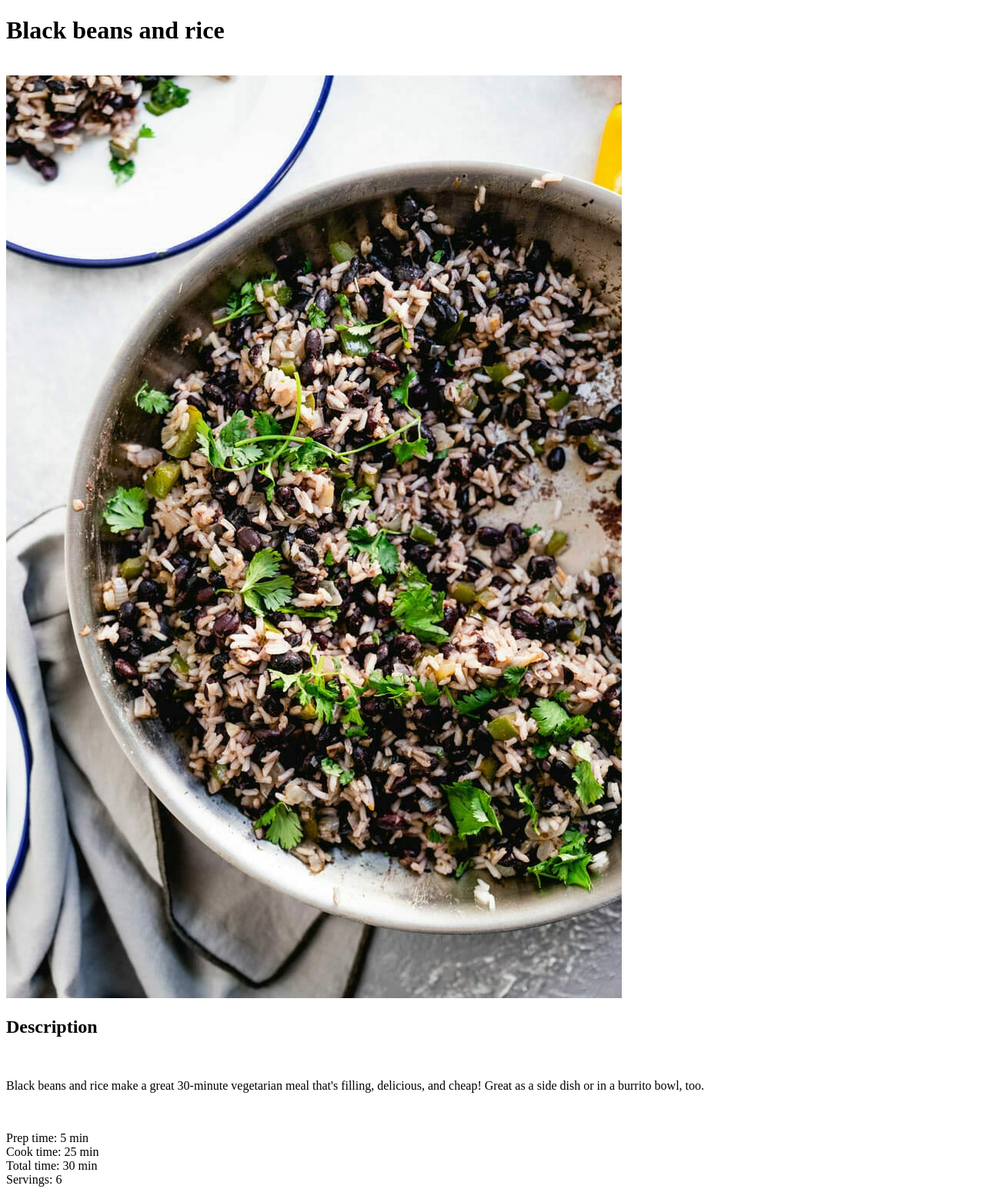
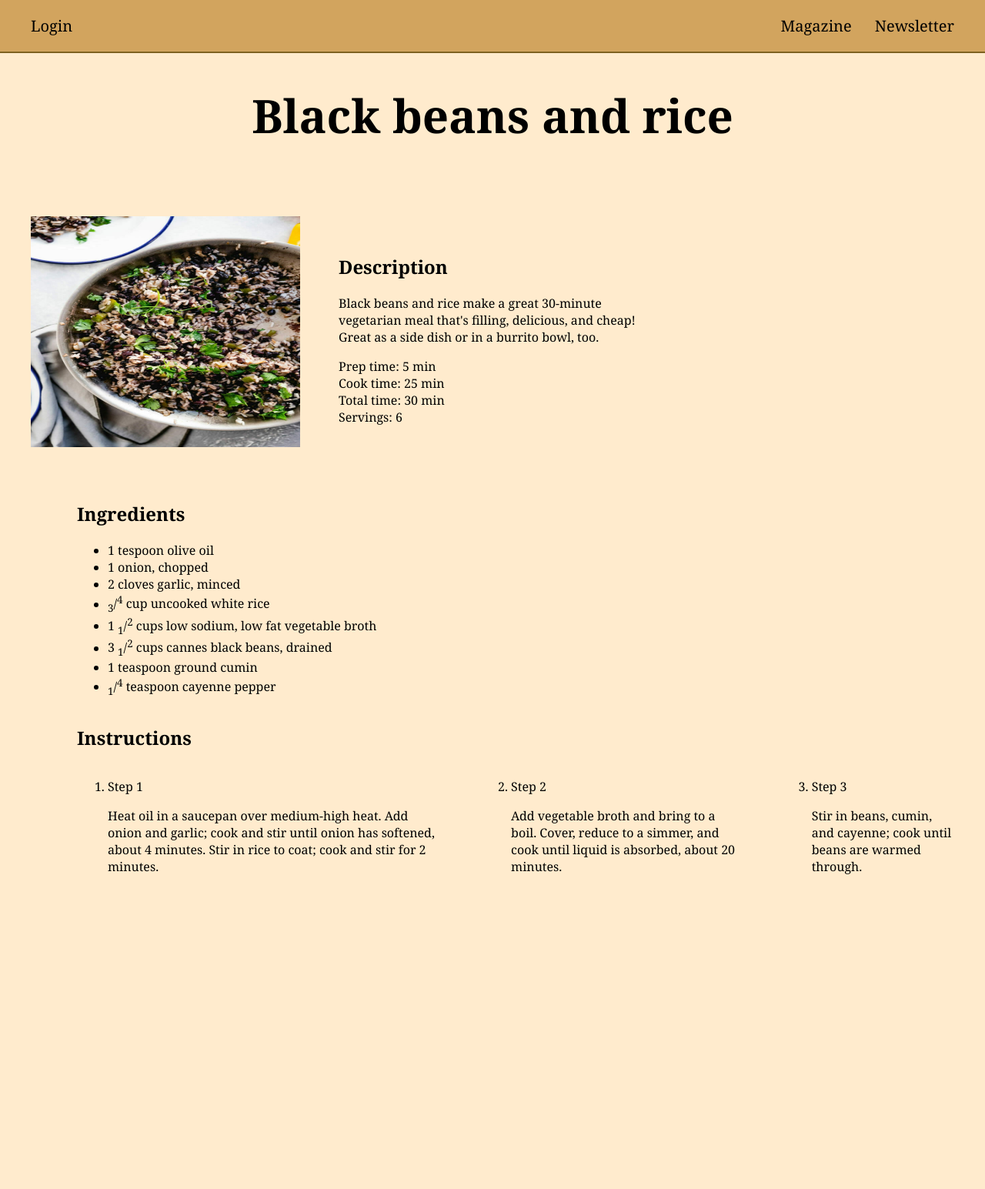
Before and after one commit to EcnMaria/odin-recipes, a plain HTML site: page recipes/black-beans-and-rice.html in a window 1280 px wide. Shown: the top 1545 px of the page at 77% size. After the commit the page ends 1169 px from the top, so only its background shows below. Drawn offline with Linux system fonts and the light colour scheme.

Commit message:
Updated recipes

```diff
--- /dev/null
+++ b/index.css
@@ -0,0 +1,46 @@
+body {
+    background-color: rgb(245, 164, 254);
+    box-sizing: border-box;
+}
+.container {
+    display: flex;
+    justify-content: center;
+    align-items: center;
+    flex-direction: column;
+}
+.ideas {
+    margin-top: 80px;
+    font-size: 30px;
+}
+.pictures {
+    display: flex;
+    justify-content: space-around;
+    flex-wrap: wrap;
+    margin-top: 40px;
+}
+.item {
+    display: flex;
+    justify-content: center;
+    flex-direction: column;
+    flex-wrap: wrap;
+    align-items: center;
+    margin-right: 40px;
+}
+a {
+    font-size: 20px;
+}
+img {
+    width: auto;
+    height: 200px;
+}
+h1 {
+    background-color: rgb(173, 20, 117);
+    color:rgb(18, 18, 18);
+    text-align: center;
+    font-size: 50px;
+    font-weight: 200;
+    font-style: italic;
+    border: 1px solid rgb(116, 10, 77);
+    padding: 10px;
+    margin: 20px 400px;
+}
--- a/recipes/black-beans-and-rice.html
+++ b/recipes/black-beans-and-rice.html
@@ -3,24 +3,30 @@
     <head>
         <meta charset="UTF-8">
         <title>Black beans and rice</title>
+        <link rel="stylesheet" href="css/black.css">
     </head>
     <body>
+        <div class="details">
+            <div class="header-container">
+                <div class="one">Login</div>
+                <div class="two">Magazine</div>
+                <div class="three">Newsletter</div>
+            </div>
+        </div>
         <h1>Black beans and rice</h1>
-        <br>
-        <img src="Black-Beans-and-Rice.jpg" alt="Black beans and rice">
-        <br>
+        <div class="description">
+        <img src="images/Black-Beans-and-Rice.jpg" alt="Black beans and rice" width="350" height="300">
+        <div class="text">
         <h2>Description</h2>
-        <br>
         <p>Black beans and rice make a great 30-minute vegetarian meal that's filling, delicious, and cheap! Great as a side dish or in a burrito bowl, too.</p>
-        <br>
-        <p>Prep time: 5 min
-            <br>
-            Cook time: 25 min
-            <br>
-            Total time: 30 min
-            <br>
-            Servings: 6
-        </p>
+        <div>Prep time: 5 min</div>
+        <div>Cook time: 25 min</div>
+        <div>Total time: 30 min</div>
+        <div>Servings: 6</div>
+        </div>
+        </div>
+        <div class="container">
+            <div class="ingredients">
         <h2>Ingredients</h2>
         <ul>
             <li>1 tespoon olive oil</li>
@@ -32,16 +38,24 @@
             <li>1 teaspoon ground cumin</li>
             <li><sub>1</sub>/<sup>4</sup> teaspoon cayenne pepper</li>
         </ul>
-        <br>
+            </div>
+            <div class="instructions">
         <h2>Instructions</h2>
-        <br>
-        <ol>
+        <ol class="flex">
+            <div class="step-1">
             <li>Step 1</li>
             <p>Heat oil in a saucepan over medium-high heat. Add onion and garlic; cook and stir until onion has softened, about 4 minutes. Stir in rice to coat; cook and stir for 2 minutes.</p>
+            </div>
+            <div class="step-2">
             <li>Step 2</li>
             <p>Add vegetable broth and bring to a boil. Cover, reduce to a simmer, and cook until liquid is absorbed, about 20 minutes.</p>
+            </div>
+            <div class="step-3">
             <li>Step 3</li>
             <p>Stir in beans, cumin, and cayenne; cook until beans are warmed through.</p>
+            </div>
         </ol>
+        </div>
+        </div>
     </body>
 </html>
--- /dev/null
+++ b/recipes/css/baked.css
@@ -0,0 +1,36 @@
+img{
+    display: block;
+    margin-left: auto;
+    margin-right: auto;
+}
+h1 {
+    color:rgb(2, 2, 157);
+    font-family: 'Lucida Sans', 'Lucida Sans Regular', 'Lucida Grande', 'Lucida Sans Unicode', Geneva, Verdana, sans-serif;
+    font-size: 50px;
+    font-weight: 200;
+    font-style: italic;
+    text-align: center;
+    border-width: 5px;
+    border-style: groove;
+}
+h2 {
+    background-color: aqua;
+    color: rgb(28, 28, 28);
+    font-size: 35px;
+    font-weight: 150;
+}
+#details {
+    font-size: 25;
+    color: rgba(6, 6, 226, 0.962);
+    font-family: 'Franklin Gothic Medium', 'Arial Narrow', Arial, sans-serif;
+}
+.list.step{
+    font-size: 16px;
+    font-family: Arial, Helvetica, sans-serif;
+    background-color: beige;
+    color: rgb(27, 27, 27)
+}
+#instruction {
+    color:rgb(27, 27, 27);
+    font-weight: 60;
+}
--- /dev/null
+++ b/recipes/css/black.css
@@ -0,0 +1,64 @@
+body {
+    background-color: blanchedalmond;
+    box-sizing: border-box;
+    font-family: Georgia, 'Times New Roman', Times, serif;
+    margin: 0;
+    padding: 0;
+}
+h1 {
+    text-align: center;
+    font-size: 60px;
+}
+.details {
+    display: flex;
+    justify-content: center;
+    font-size: 20px;
+    background-color: rgb(210, 164, 94);
+    border-bottom: 2px solid rgb(126, 98, 32);
+    padding: 20px 0;
+}
+.header-container {
+    display: flex;
+    justify-content: space-between;
+    width: 1200px;
+}
+.two {
+    margin-left: auto;
+}
+.three {
+    margin-left: 30px;
+}
+.description {
+    display: flex;
+    justify-content: flex-start;
+    margin-left: 40px;
+    height: 400px;
+    align-items: center;
+}
+.text {
+    margin-left: 50px;
+    width: 400px;
+    align-self: center;
+}
+.container {
+    display: flex;
+    align-items: flex-start;
+    flex-direction: column;
+    margin-left: 100px;
+}
+
+.instructions {
+    display: flex;
+    justify-content: flex-start;
+    flex-direction: column;
+    flex-wrap: wrap;
+}
+.flex {
+    display: flex;
+    justify-content: space-between;
+    width: 1100px;
+}
+.step-1,
+.step-2 {
+    margin-right: 90px;
+}
--- /dev/null
+++ b/recipes/css/southwest.css
@@ -0,0 +1,62 @@
+body {
+    font-family: Arial, Helvetica, sans-serif;
+    font-size: medium;
+    background: rgba(228, 220, 133, 0.866);
+}
+h1 {
+    font-size: 30px;
+    color: orangered;
+    text-align: center;
+    background-color: rgba(240, 145, 110, 0.563);
+    border-style: dotted;
+    border-radius: 8px;
+    border-color: red;
+    border-width: 4px;
+    padding: 20px;
+    margin: 5px 200px 40px
+}
+.container {
+    border: 3px double brown;
+    display: block;
+}
+h2 {
+    font-size: 25px;
+    color: orangered;
+    padding-left: 5px;
+    margin-left: 15px;
+    display: block;
+}
+.box {
+    display: flex;
+}
+img {
+    margin-bottom: 5px;
+    margin-left: 150px;
+}
+.border {
+    border: 2px solid blue;
+    display: inline-block;
+    margin-top: 5px;
+    margin-left: 10px;
+    margin-right: 10px;
+    margin-bottom: 10px;
+    padding-top: 5px;
+    padding-left: 10px;
+    padding-right: 10px;
+    padding-bottom: 5px;
+    width: 500px;
+    height: 200px;
+}
+.block {
+    display: block;
+    font-size: 20px;
+    margin: 5px 10px
+}
+.red {
+    display: inline-block;
+    border: 2px solid red;
+    padding: 25px;
+}
+ul {
+    display: block;
+}
--- /dev/null
+++ b/recipes/css/spaghetti.css
@@ -0,0 +1,34 @@
+#center {
+    text-align: center;
+    font-size: 30px;
+    margin-top: 20px;
+    background-color: rgba(231, 94, 94, 0.74);
+    padding: 10px;
+    margin-left: 450px;
+    margin-right: 450px;
+    border-bottom: 2px solid rgb(242, 36, 36);
+}
+
+.family {
+    font-family: Georgia, 'Times New Roman', Times, serif;
+    color: rgb(74, 67, 67);
+    margin-left: 30px;
+    margin-bottom: 5px;
+}
+img {
+    display: block;
+    margin: auto;
+    border: 5px solid #555
+}
+#position {
+    background-color:rgba(203, 123, 187, 0.785);
+    border: 3px dotted purple;
+    margin-top: 0%;
+    padding: 15px;
+    margin-right: 1200px;
+}
+.border {
+    border: 3px solid orange;
+    padding: 15px;
+    display: inline-block
+}
```
Also changed, not shown: index.html (+21 -7 lines), recipes/baked-salmon-with-garlic-and-dijon.html (+18 -17 lines), recipes/southwest-tortilla-baked-eggs.html (+32 -34 lines), recipes/spaghetti-bolognese.html (+6 -12 lines), recipes/images/Baked-Salmon.jpg (renamed from recipes/Baked-Salmon.jpg), recipes/images/Black-Beans-and-Rice.jpg (renamed from recipes/Black-Beans-and-Rice.jpg), recipes/images/southwest-tortilla-baked-eggs.jpg (renamed from recipes/southwest-tortilla-baked-eggs.jpg), recipes/images/spaghetti-bolognese.jpg (renamed from recipes/spaghetti-bolognese.jpg).
